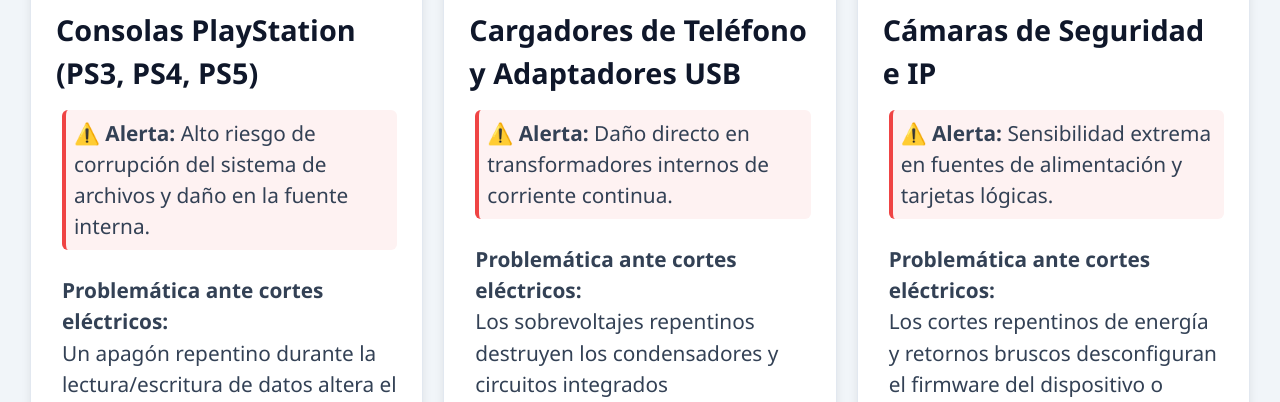
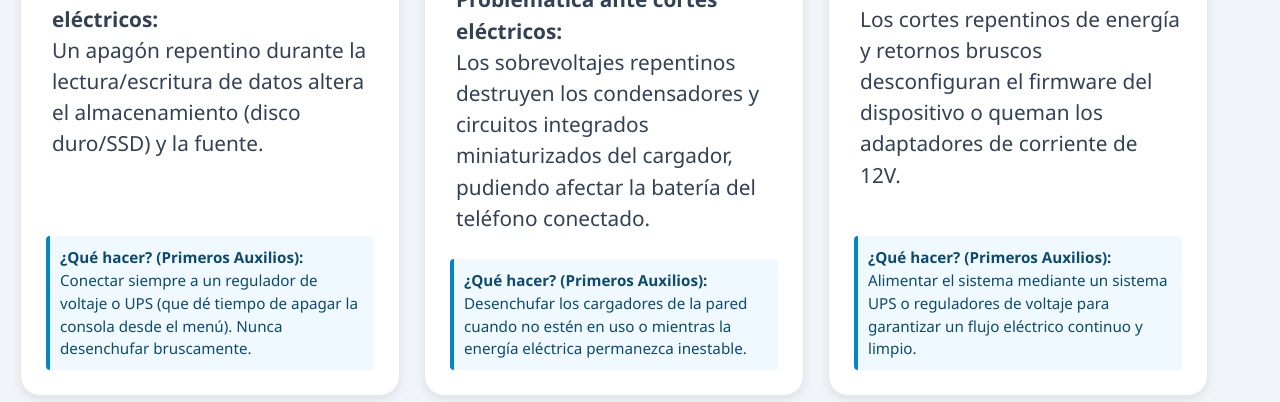
Before and after one commit to cleicarvajal/manual-primeros-auxilios, a Flask app: page / in a window 1280 px wide. Shown: the part 4645-5047 px from the top of the page. Run offline with Flask 3, Linux system fonts and the light colour scheme.

Commit message:
Update estilos.css

```diff
--- a/static/css/estilos.css
+++ b/static/css/estilos.css
@@ -139,8 +139,8 @@
 .contenedor-tarjetas {
     display: flex;
     flex-wrap: wrap;
-    gap: 20px;
-   justify-content: center;
+    gap: 24px;
+    justify-content: flex-start;
 }
 
 .tarjeta {
@@ -152,8 +152,11 @@
     flex-direction: column;
     border: 1px solid #e2e8f0;
     transition: transform 0.2s ease, box-shadow 0.2s ease;
-   width: calc(33.333% - 20px);
-    min-width: 300px;
+
+    /* Tamaño para PC: Distribuye 3 tarjetas por fila en pantallas de computadora */
+    width: calc(33.333% - 16px);
+    max-width: 380px;
+    box-sizing: border-box;
 }
 
 .tarjeta:hover {
@@ -163,7 +166,7 @@
 
 .tarjeta img {
     width: 100%;
-    height: 300px;
+    height: 220px;
     object-fit: cover;
     display: block;
 }
```
